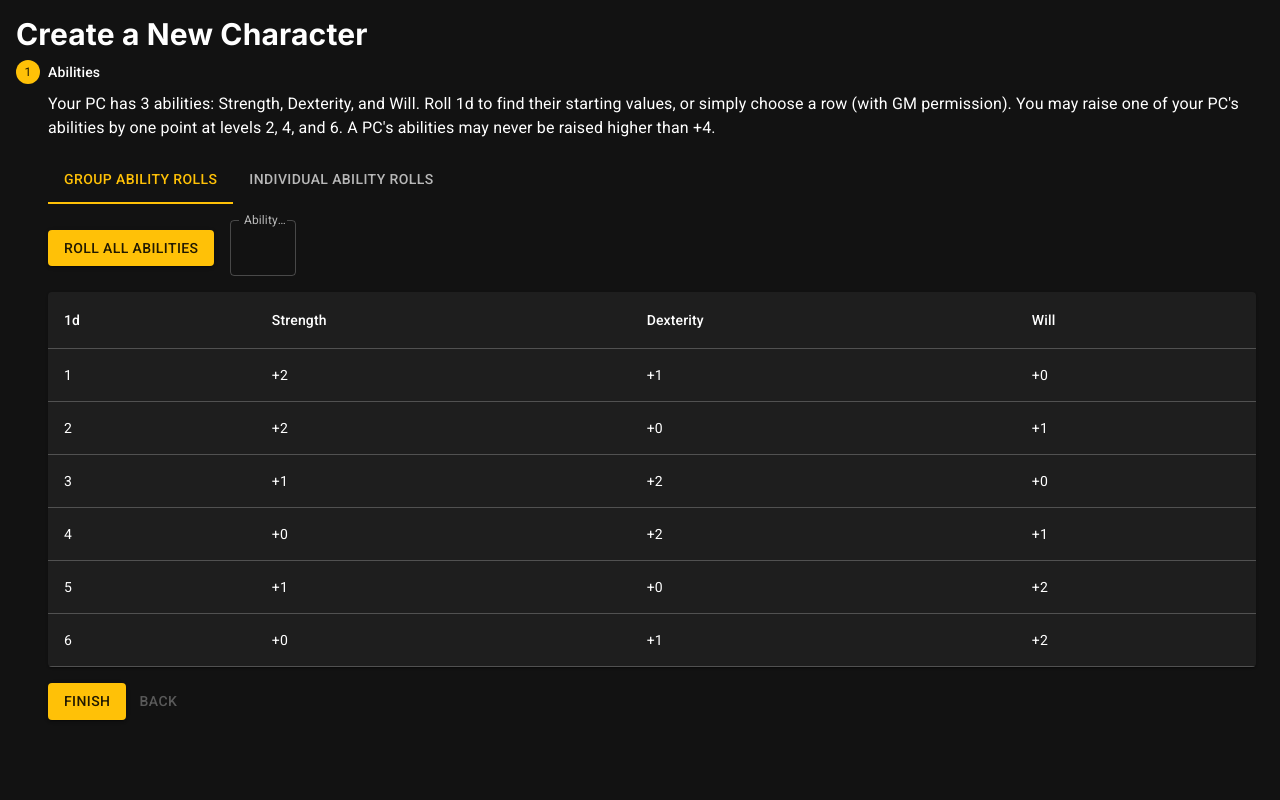
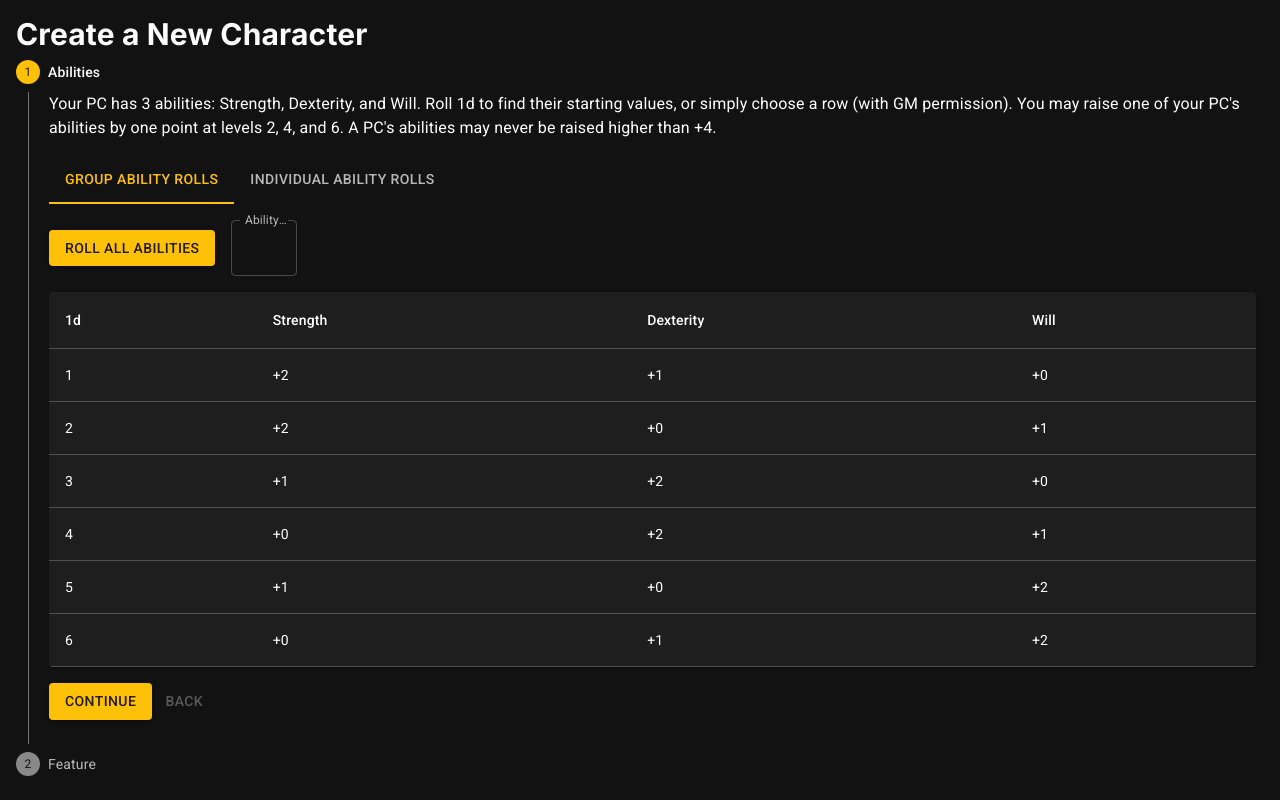
Before and after one commit to gvorbeck/glyph-quest, a Next.js app: page /characters/new in a window 1280 px wide. Built offline with nearby package versions, Linux system fonts and the light colour scheme; no server answers.

Commit message:
Scaffolding for Feature step

```diff
--- a/src/components/CharacterForm/CharacterForm.tsx
+++ b/src/components/CharacterForm/CharacterForm.tsx
@@ -50,6 +50,11 @@ export default function CharacterForm() {
       description:
         "Your PC has 3 abilities: Strength, Dexterity, and Will. Roll 1d to find their starting values, or simply choose a row (with GM permission). You may raise one of your PC's abilities by one point at levels 2, 4, and 6. A PC's abilities may never be raised higher than +4.",
       content: <StepAbilities setCharacter={setCharacter} />,
+    },
+    {
+      label: "Feature",
+      description: "Your PC begins with one of the following features",
+      content: <p>Health</p>,
     },
   ];
 
```
